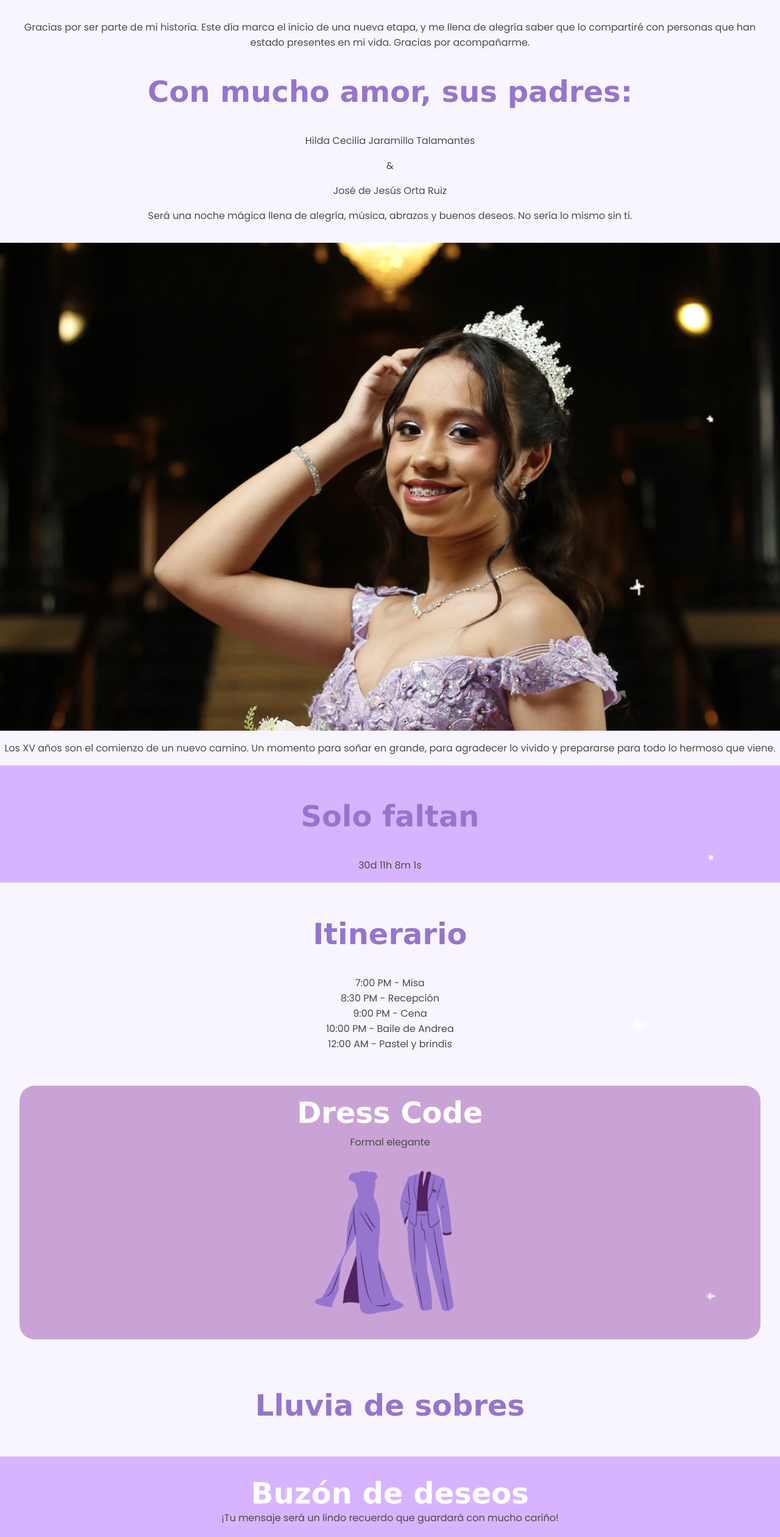
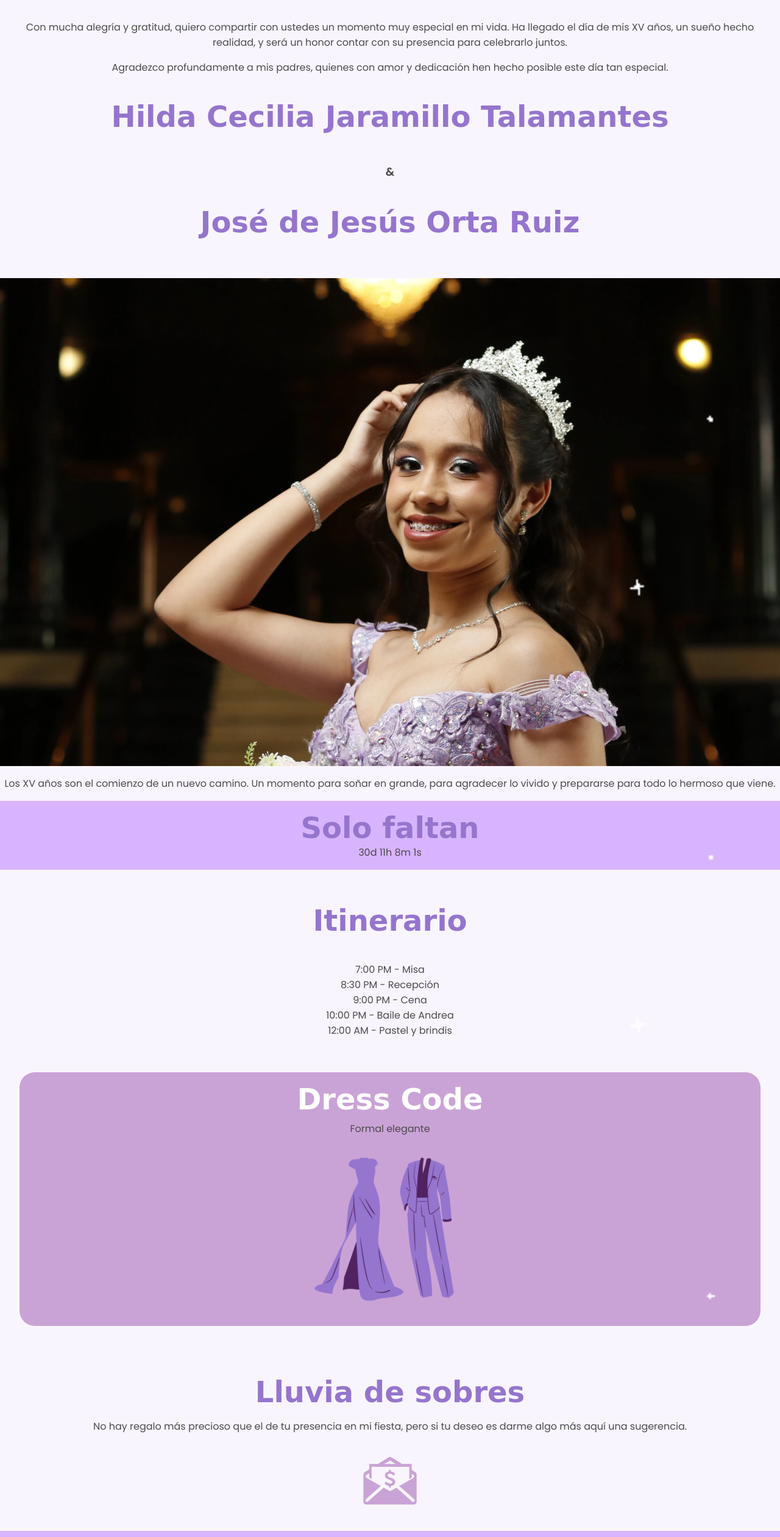
Before and after one commit to belen-ru/invitacion_xv_andrea, a plain HTML site: page index.html in a window 1280 px wide. Shown: the part 1920-4440 px from the top of the page at 61% size. Drawn offline with Linux system fonts and the light colour scheme; a web font is replaced by a local one.

Commit message:
cambios en sobres y contador

```diff
--- a/index.html
+++ b/index.html
@@ -30,13 +30,12 @@
 
 
     <section class="info">
-        <p>Gracias por ser parte de mi historia.
-          Este día marca el inicio de una nueva etapa, y me llena de alegría saber que lo compartiré con personas que han estado presentes en mi vida. Gracias por acompañarme.</p>
-        <h2>Con mucho amor, sus padres:</h2>
-        <p>Hilda Cecilia Jaramillo Talamantes</p>
-        <p>&</p>
-        <p>José de Jesús Orta Ruiz</p>
-        <p>Será una noche mágica llena de alegría, música, abrazos y buenos deseos. No sería lo mismo sin ti.</p>
+        <p>Con mucha alegría y gratitud, quiero compartir con ustedes un momento muy especial en mi vida. Ha llegado el día de mis XV años, un sueño hecho realidad, y será un honor contar con su presencia para celebrarlo juntos.</p>
+        <p>Agradezco profundamente a mis padres, quienes con amor y dedicación hen hecho posible este día tan especial.</p>
+        <h2>Hilda Cecilia Jaramillo Talamantes</p>
+        <h3>&</p>
+        <h2>José de Jesús Orta Ruiz</p>
+
     </section>
 
     <section class="foto-mensaje">
@@ -92,7 +91,8 @@
 
     <section class="sobres">
         <h2>Lluvia de sobres</h2>
-        <p></p>
+        <p>No hay regalo más precioso que el de tu presencia en mi fiesta, pero si tu deseo es darme algo más aquí una sugerencia. </p>
+        <img src="/images/sobre.png">
     </section>
 
     <section class="buzon">
--- a/script.js
+++ b/script.js
@@ -12,6 +12,6 @@ const x = setInterval(() => {
     countdown.innerHTML = `${days}d ${hours}h ${minutes}m ${seconds}s`;
     if (distance < 0) {
         clearInterval(x);
-        countdown.innerHTML = "¡Ya es el gran día!";
+        countdown.innerHTML = "¡Es Hoy! ¡Ya es el gran día!";
     }
 }, 1000);
--- a/style.css
+++ b/style.css
@@ -44,6 +44,10 @@ h2{
 
 .contador{
     background-color:#d8b4fe;
+}
+
+.contador h2{
+  margin: 0;
 }
 
 .itinerario hidden {
@@ -174,6 +178,15 @@ textarea {
   margin-bottom: 1rem;
 }
 
+.sobres img{
+  height: 80px;
+  width: auto;
+  padding: 20px;
+}
+
+.sobres h2{
+  margin-bottom: 0;
+}
 
 
 
```
Also changed, not shown: images/sobre.png (added).
